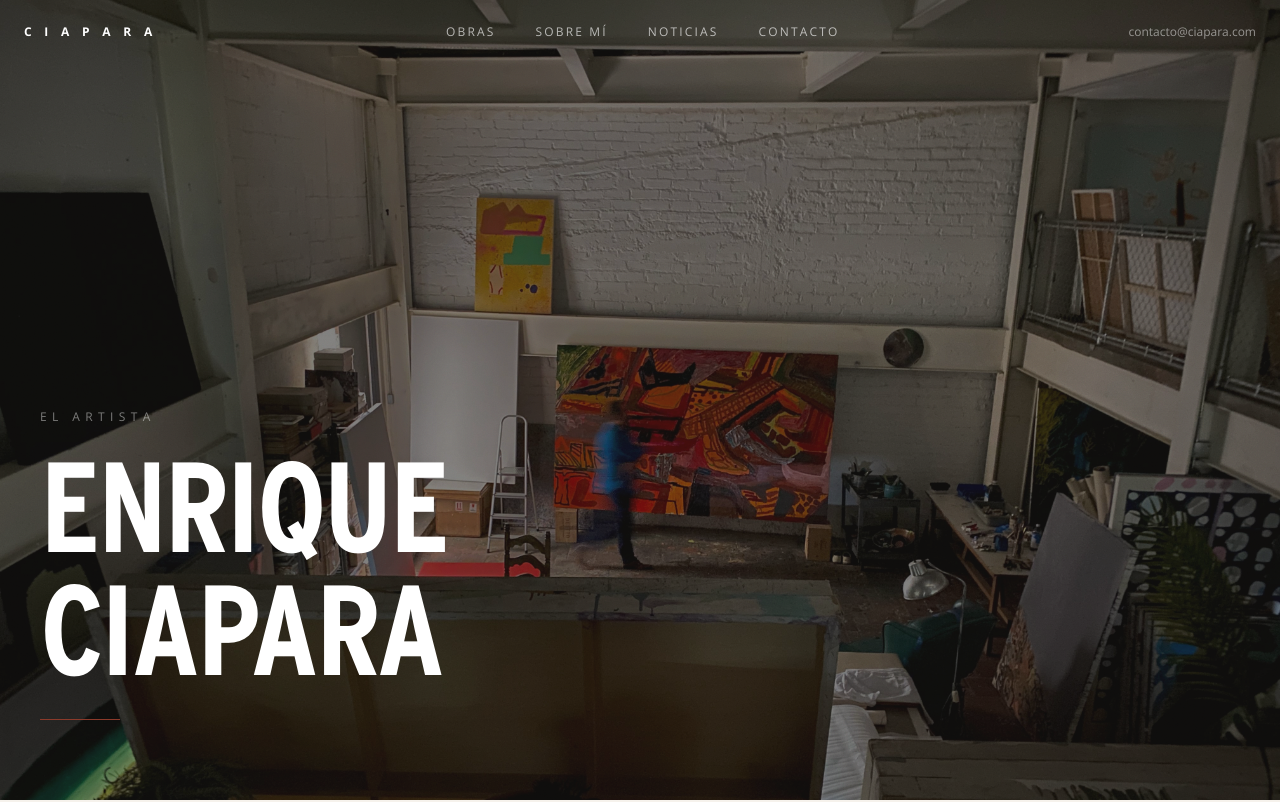
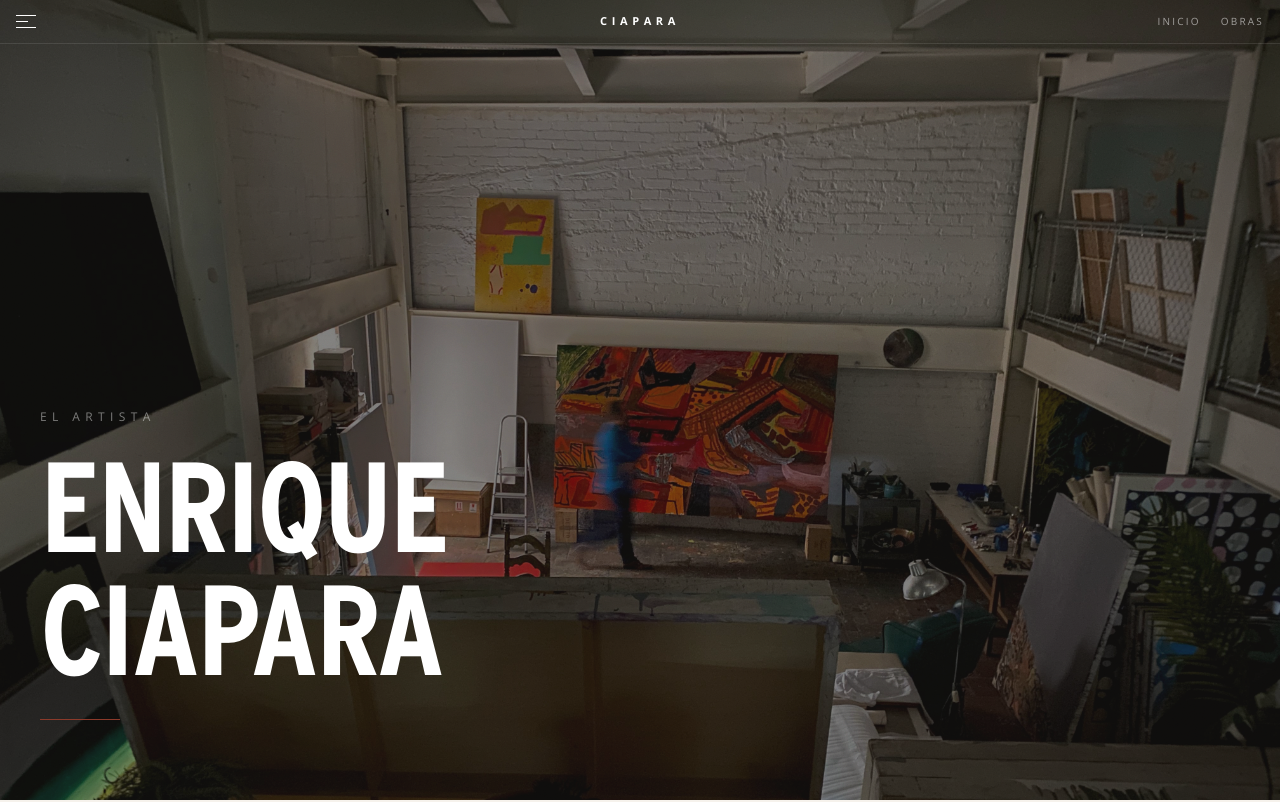
Before and after one commit to Kevin-ecometrics/ciapara-page, a Next.js app: page /artist in a window 1280 px wide. Shown: the top 802 px of the page. Built offline with nearby package versions, Linux system fonts and the light colour scheme.

Commit message:
add artist navbar

```diff
--- a/app/artist/page.tsx
+++ b/app/artist/page.tsx
@@ -1,7 +1,8 @@
 'use client'
 
+import { useState } from 'react'
 import { motion } from 'motion/react'
-import Navbar from '../components/Navbar'
+import ArtistNav, { ASIDE_W } from '../components/ArtistNav'
 import Footer from '../components/Footer'
 
 const expo = [0.16, 1, 0.3, 1] as const
@@ -32,9 +33,17 @@ function FadeIn({
 }
 
 export default function ArtistPage() {
+  const [asideOpen, setAsideOpen] = useState(false)
+
   return (
     <>
-      <Navbar />
+      <ArtistNav open={asideOpen} onToggle={() => setAsideOpen(v => !v)} />
+
+      {/* Content wrapper — se desplaza a la derecha cuando el aside abre */}
+      <motion.div
+        animate={{ marginLeft: asideOpen ? ASIDE_W : 0 }}
+        transition={{ duration: 0.5, ease: expo }}
+      >
 
       {/* ── HERO ─────────────────────────────────────────────── */}
       <section className="relative h-screen overflow-hidden bg-black">
@@ -346,6 +355,8 @@ export default function ArtistPage() {
       </section>
 
       <Footer />
+
+      </motion.div>
     </>
   )
 }
--- /dev/null
+++ b/app/components/ArtistNav.tsx
@@ -0,0 +1,147 @@
+'use client'
+
+import { useEffect, useState } from 'react'
+import { motion, AnimatePresence } from 'motion/react'
+
+const expo = [0.16, 1, 0.3, 1] as const
+
+export const ASIDE_W = 208 // w-52 = 13rem = 208px — shared with page
+
+const links = [
+  { label: 'El Artista',   href: '/artist' },
+  { label: 'Obras',        href: '/#obras' },
+  { label: 'Exposiciones', href: '#' },
+  { label: 'La Brigada',   href: '#' },
+  { label: 'Noticias',     href: '/#noticias' },
+  { label: 'Contacto',     href: '#contacto' },
+]
+
+interface Props {
+  open: boolean
+  onToggle: () => void
+}
+
+export default function ArtistNav({ open, onToggle }: Props) {
+  const [scrolled, setScrolled] = useState(false)
+
+  useEffect(() => {
+    const fn = () => setScrolled(window.scrollY > 80)
+    window.addEventListener('scroll', fn, { passive: true })
+    return () => window.removeEventListener('scroll', fn)
+  }, [])
+
+  const dark = !scrolled && !open
+
+  return (
+    <>
+      {/* ── TOP BAR ─────────────────────────────────────────── */}
+      <header
+        className={`fixed top-0 inset-x-0 z-50 h-11 flex items-center px-4 transition-all duration-500 ${
+          scrolled || open
+            ? 'bg-[#F6F2EC]/96 backdrop-blur-sm border-b border-[#E4DFD8]'
+            : 'bg-transparent border-b border-white/10'
+        }`}
+      >
+        {/* Toggle */}
+        <button
+          onClick={onToggle}
+          aria-label={open ? 'Cerrar menú' : 'Abrir menú'}
+          className={`w-8 h-8 flex items-center justify-start transition-colors duration-300 ${
+            dark ? 'text-white' : 'text-[#1A1916]'
+          }`}
+        >
+          <AnimatePresence mode="wait" initial={false}>
+            {open ? (
+              <motion.span
+                key="x"
+                initial={{ opacity: 0, rotate: -45 }}
+                animate={{ opacity: 1, rotate: 0 }}
+                exit={{ opacity: 0 }}
+                transition={{ duration: 0.2 }}
+                className="text-xl leading-none select-none"
+              >
+                ×
+              </motion.span>
+            ) : (
+              <motion.span
+                key="burger"
+                initial={{ opacity: 0 }}
+                animate={{ opacity: 1 }}
+                exit={{ opacity: 0 }}
+                transition={{ duration: 0.2 }}
+                className="flex flex-col gap-[5px]"
+              >
+                <span className="block w-5 h-px bg-current" />
+                <span className="block w-3 h-px bg-current" />
+                <span className="block w-5 h-px bg-current" />
+              </motion.span>
+            )}
+          </AnimatePresence>
+        </button>
+
+        {/* Brand centrado */}
+        <a
+          href="/"
+          className={`absolute left-1/2 -translate-x-1/2 text-[11px] font-bold tracking-[0.42em] uppercase transition-colors duration-300 ${
+            dark ? 'text-white' : 'text-[#1A1916]'
+          }`}
+        >
+          CIAPARA
+        </a>
+
+        {/* Links derecha */}
+        <nav className="ml-auto flex gap-5">
+          {['Inicio', 'Obras'].map((label) => (
+            <a
+              key={label}
+              href={label === 'Inicio' ? '/' : '/#obras'}
+              className={`text-[10px] tracking-[0.22em] uppercase font-medium transition-colors duration-300 ${
+                dark
+                  ? 'text-white/55 hover:text-white'
+                  : 'text-[#6B6660] hover:text-[#1A1916]'
+              }`}
+            >
+              {label}
+            </a>
+          ))}
+        </nav>
+      </header>
+
+      {/* ── ASIDE ───────────────────────────────────────────── */}
+      <AnimatePresence>
+        {open && (
+          <motion.aside
+            key="aside"
+            initial={{ x: -ASIDE_W }}
+            animate={{ x: 0 }}
+            exit={{ x: -ASIDE_W }}
+            transition={{ duration: 0.5, ease: expo }}
+            className="fixed left-0 bottom-0 z-40 bg-[#F6F2EC] border-r border-[#E4DFD8] flex flex-col"
+            style={{ top: 44, width: ASIDE_W }}
+          >
+            <nav className="flex flex-col pt-8 px-7">
+              {links.map((link, i) => (
+                <motion.a
+                  key={link.label}
+                  href={link.href}
+                  initial={{ opacity: 0, x: -12 }}
+                  animate={{ opacity: 1, x: 0 }}
+                  transition={{ duration: 0.35, ease: expo, delay: 0.06 + i * 0.05 }}
+                  className="text-[13px] font-bold uppercase tracking-[0.06em] text-[#1A1916]/70 hover:text-[#8B3A2A] py-3 border-b border-[#E4DFD8] last:border-0 transition-colors duration-200"
+                >
+                  {link.label}
+                </motion.a>
+              ))}
+            </nav>
+
+            <div className="mt-auto px-7 py-6 border-t border-[#E4DFD8]">
+              <p className="text-[10px] tracking-[0.25em] uppercase text-[#6B6660]">
+                Tijuana, B.C. · Est. 2001
+              </p>
+            </div>
+          </motion.aside>
+        )}
+      </AnimatePresence>
+    </>
+  )
+}
```
